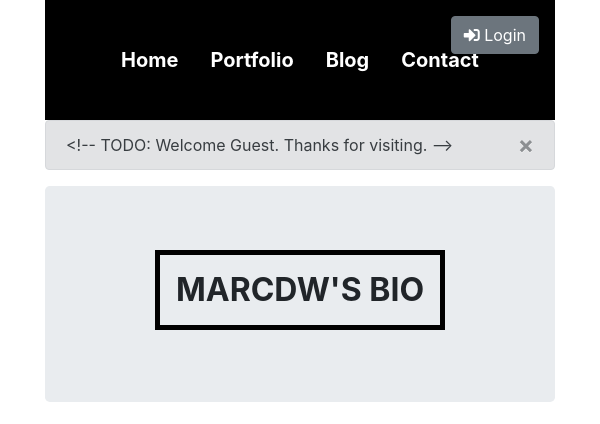
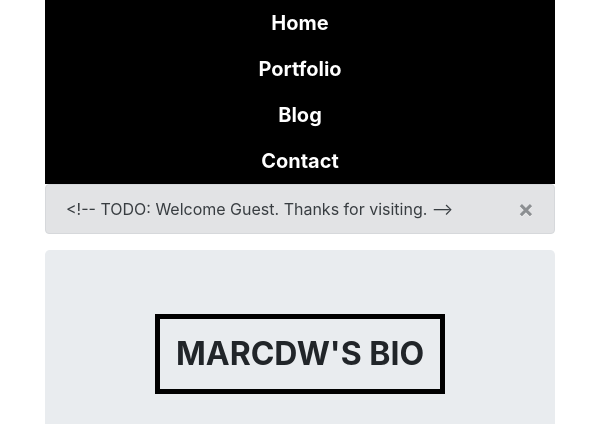
Before and after one commit to metamarcdw/portfolio, a Flask app: page / in a window 600 px wide. Shown: the top 424 px of the page. Run offline with Flask 2, Linux system fonts and the light colour scheme; parts of the project's set-up code (start-up, migrations or seed data) failed here and were passed over; some libraries are stand-ins or nearby versions.

Commit message:
Improve CSS for navbar with more links.

```diff
--- a/server/static/style.css
+++ b/server/static/style.css
@@ -8,6 +8,7 @@
 
 .navgroup {
     min-width: 60%;
+    max-width: 80%;
 }
 
 .navlink {
@@ -60,6 +61,10 @@
     right: 1em;
 }
 
+.fixed a {
+    margin: 0.1em;
+}
+
 .form-container {
     margin-top: 2em;
     margin-bottom: 2em;
@@ -73,28 +78,13 @@
     margin: 3em;
 }
 
-.btn-margin {
-    margin-top: 0.3em;
+#btn-login {
+    display: none;
 }
 
-@media screen and (max-width: 995px) {
-    .small-stack {
+@media screen and (max-width: 767px) {
+    .fixed {
         display: flex;
         flex-direction: column;
     }
-
-    .small-mtop {
-        margin-top: 0.5em;
-    }
-
-    .grow-nav {
-        min-height: 6em;
-    }
 }
-
-@media screen and (max-width: 995px) and (min-width: 555px) {
-    .shrink-link {
-        margin-left: 0px;
-        margin-right: 0px;
-    }
-}
```
